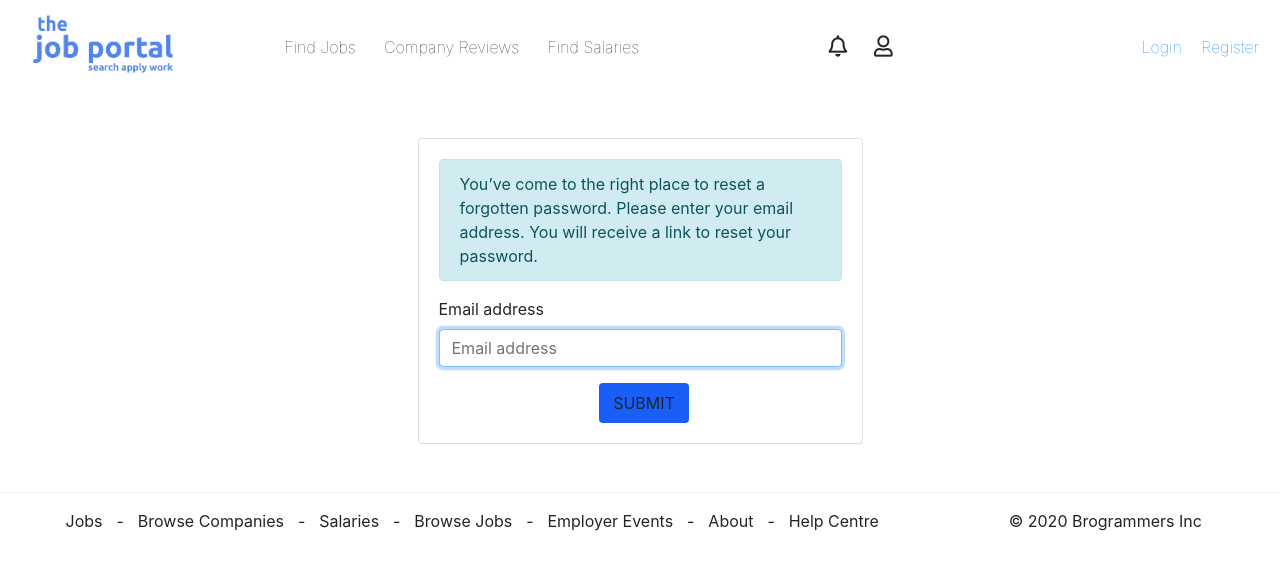
After one commit to Madhusudhanreddy1221/phpproject, a PHP site: page /forgotpass.php in a window 1280 px wide. The commit adds this page. Shown: the top 570 px of the page. Run offline with PHP 8.4, Linux system fonts and the light colour scheme; some libraries are stand-ins or nearby versions.

Commit message:
added frogot password page and made changes to other pages  as well

```diff
--- a/css/Style.css
+++ b/css/Style.css
@@ -6,11 +6,9 @@
     left: 10px;
     top: 5px;
     float: left;
-
     padding-left: 2%;
 }
 #logo img{
-
     width: 150px;
 }
 
--- /dev/null
+++ b/forgotpass.php
@@ -0,0 +1,40 @@
+<!DOCTYPE html>
+<html>
+<head>
+    <title>Job Portal-Register</title>
+    <link rel="stylesheet" href="https://stackpath.bootstrapcdn.com/bootstrap/4.4.1/css/bootstrap.min.css" integrity="sha384-Vkoo8x4CGsO3+Hhxv8T/Q5PaXtkKtu6ug5TOeNV6gBiFeWPGFN9MuhOf23Q9Ifjh" crossorigin="anonymous">
+    <link rel="stylesheet" href="css/Style.css">
+    <link rel="stylesheet" href="https://pro.fontawesome.com/releases/v5.12.0/css/all.css">
+    <script src="https://ajax.googleapis.com/ajax/libs/jquery/3.4.1/jquery.min.js"></script>
+    <script src="js/Script.js"></script>
+</head>
+<body>
+<?php include 'includes/header.php';?>
+<div class="container">
+    <div class="row">
+        <div class="col-sm-9 col-md-7 col-lg-5 mx-auto">
+            <div class="card card-signin my-5">
+                <div class="card-body">
+                    <form class="form-signin">
+                        <div class='alert alert-info'>
+                            You’ve come to the right place to reset a forgotten password. Please enter your email address. You will receive a link to reset your password.
+                        </div>
+                        <div class="form-label-group">
+                            <label for="inputEmail">Email address</label>
+                            <input type="email" id="inputEmail" class="form-control" placeholder="Email address" required autofocus>
+                        </div>
+                        <div>
+                            <p></p>
+                        </div>
+                        <div class="text-center">
+                            <button class="btn btn-primary btn-warning  text-uppercase" type="submit">Submit</button>
+                        </div>
+                    </form>
+                </div>
+            </div>
+        </div>
+    </div>
+</div>
+<?php include 'includes/footer.php';?>
+</body>
+</html>
--- a/includes/header.php
+++ b/includes/header.php
@@ -1,7 +1,7 @@
 <header>
     <nav id="navigation">
         <div id="logo">
-            <span id="logo"><img src="images/logo.png" /></span>
+            <a href="index.php"> <span id="logo"><img src="images/logo.png" /></span></a>
         </div>
         <div id="nav_links">
             <ul id="menu">
@@ -18,8 +18,8 @@
             </ul>
         </div>
         <div id="login_register">
-            <span class="link"><a>Login</a></span>
-            <span class="link"><a>Register</a></span>
+            <span class="link"><a href="login.php">Login</a></span>
+            <span class="link"><a href="register.php">Register</a></span>
         </div>
     </nav>
 </header>
```
Also changed, not shown: Index.php (+2 -50 lines), login.php (+9 -9 lines), register.php (+7 -7 lines).
